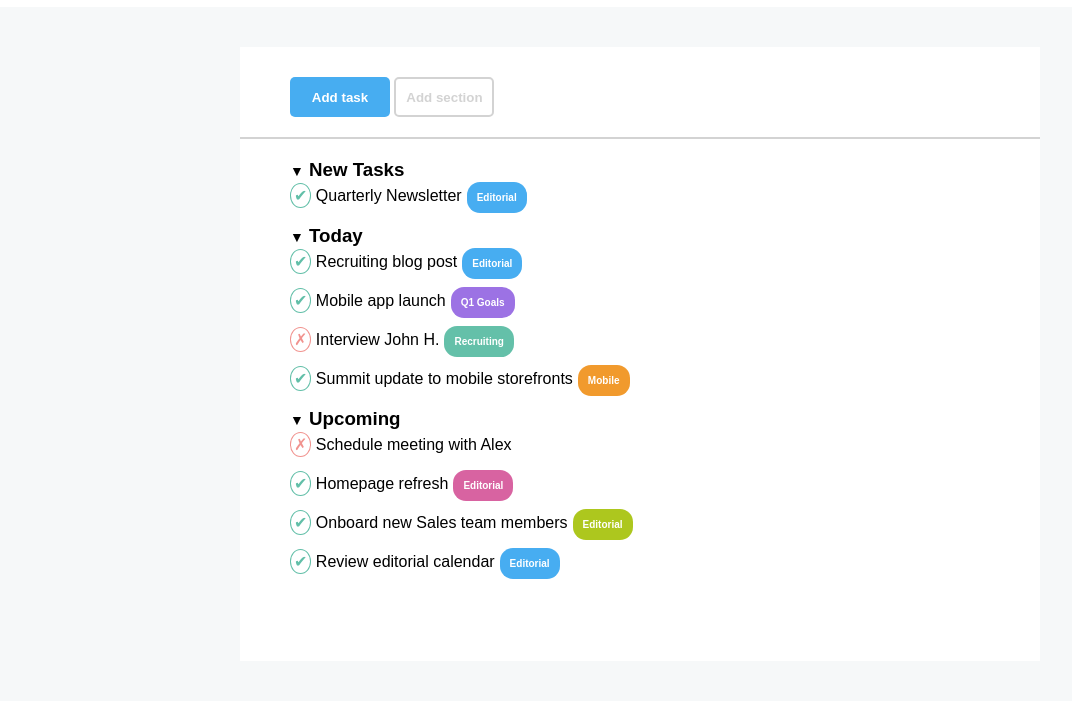
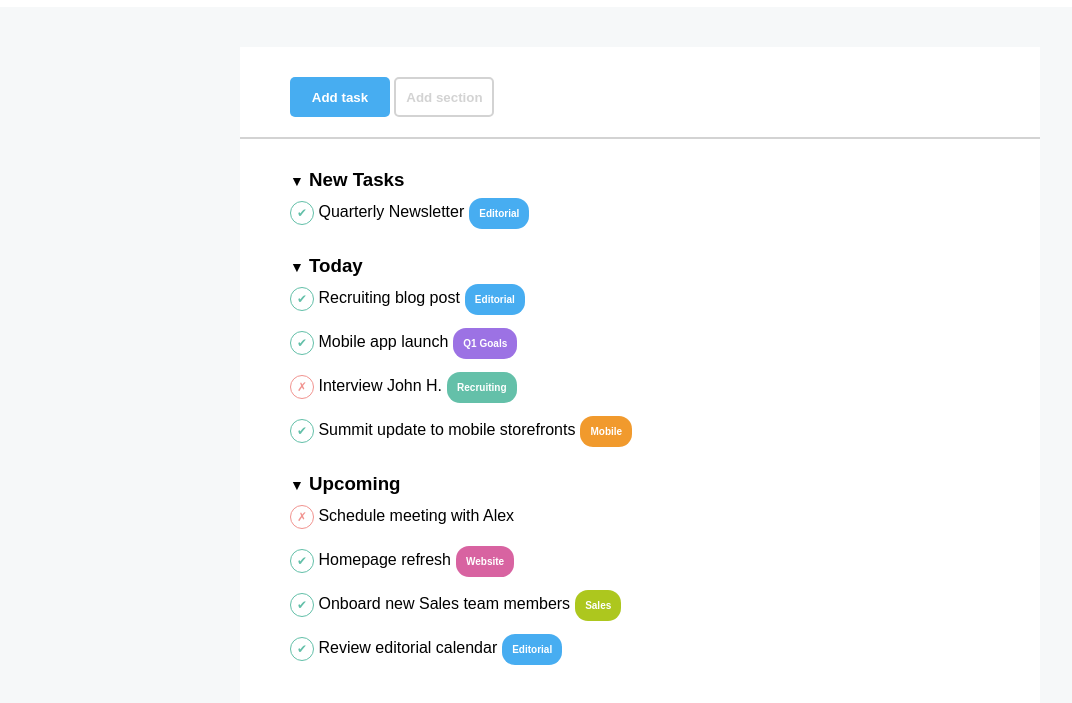
Before and after one commit to marcogiammari/html-css-toboolist, a plain HTML site: page index.html in a window 1280 px wide. Shown: the part 63-766 px from the top of the page, without its empty margins (0-1072 px from the left). Drawn offline with Linux system fonts and the light colour scheme.

Commit message:
corrections

```diff
--- a/css/main.css
+++ b/css/main.css
@@ -2,9 +2,6 @@
     box-sizing: border-box;
     margin: 0px;
     padding: 0px;
-}
-
-body {
     font-family: Arial, sans-serif;
 }
 
@@ -29,14 +26,14 @@ main {
     padding: 40px 40px;
 }
 
-#contenitore-bianco {
+#white-container {
     background-color: white;
     margin: auto;
     max-width: 800px;
     padding-bottom: 70px;
 }
 
-section {
+#white-container section {
     padding-left: 50px;
 }
 
@@ -46,11 +43,12 @@ section {
     padding-bottom: 20px;
 }
 
-button {
+#buttons-section button {
     border-radius: 5px;
     height: 40px;
     width: 100px;
     font-weight: bold;
+    cursor: pointer;
 }
 
 #add-task {
@@ -70,21 +68,38 @@ h3 span {
 }
 
 section h3 {
-    margin-top: 20px;
-    margin-bottom: 5px;
+    margin-top: 30px;
+    margin-bottom: 10px;
 }
+
 .check {
+    width: 20px;
+    height: 20px;
     color: #62bfa8;
     border: 1px solid #62bfa8;
     border-radius: 50%;
-    padding: 3px;
+    padding: 1px;
+    display: inline-block;
+    text-align: center;
+    vertical-align: middle;
+    box-sizing: content-box;
+    line-height: 20px;
+    font-size: 12px;
 }
 
 .cross {
+    width: 20px;
+    height: 20px;
     color: #f1938f;
     border: 1px solid #f1938f;
     border-radius: 50%;
-    padding: 3px;
+    padding: 1px;
+    display: inline-block;
+    text-align: center;
+    vertical-align: middle;
+    box-sizing: content-box;
+    line-height: 20px;
+    font-size: 12px;
 }
 
 .label {
--- a/index.html
+++ b/index.html
@@ -10,13 +10,13 @@
 <body>
     <!-- header -->
     <header>
-        <img src="img/Logo.png" alt="logo">
+        <img src="img/Logo.png" alt="logo toboolist">
         <h1>Toboolist</h1>
     </header>
     <!-- main -->
     <main>
         <!-- contenitore -->
-        <div id="contenitore-bianco">
+        <div id="white-container">
             <!-- 4 section -->
             <section id="buttons-section">
                 <button id="add-task">Add task</button>
@@ -36,8 +36,8 @@
             <section>
                 <h3><span>&#9660</span> Upcoming</h3>
                 <p><span class="cross">&#10007;</span> Schedule meeting with Alex</p>
-                <p><span class="check">&#10004;</span> Homepage refresh<span class="label pink">Editorial</span></p>
-                <p><span class="check">&#10004;</span> Onboard new Sales team members<span class="label lime">Editorial</span></p>
+                <p><span class="check">&#10004;</span> Homepage refresh<span class="label pink">Website</span></p>
+                <p><span class="check">&#10004;</span> Onboard new Sales team members<span class="label lime">Sales</span></p>
                 <p><span class="check">&#10004;</span> Review editorial calendar<span class="label blue">Editorial</span></p>
             </section>
         </div>
```
